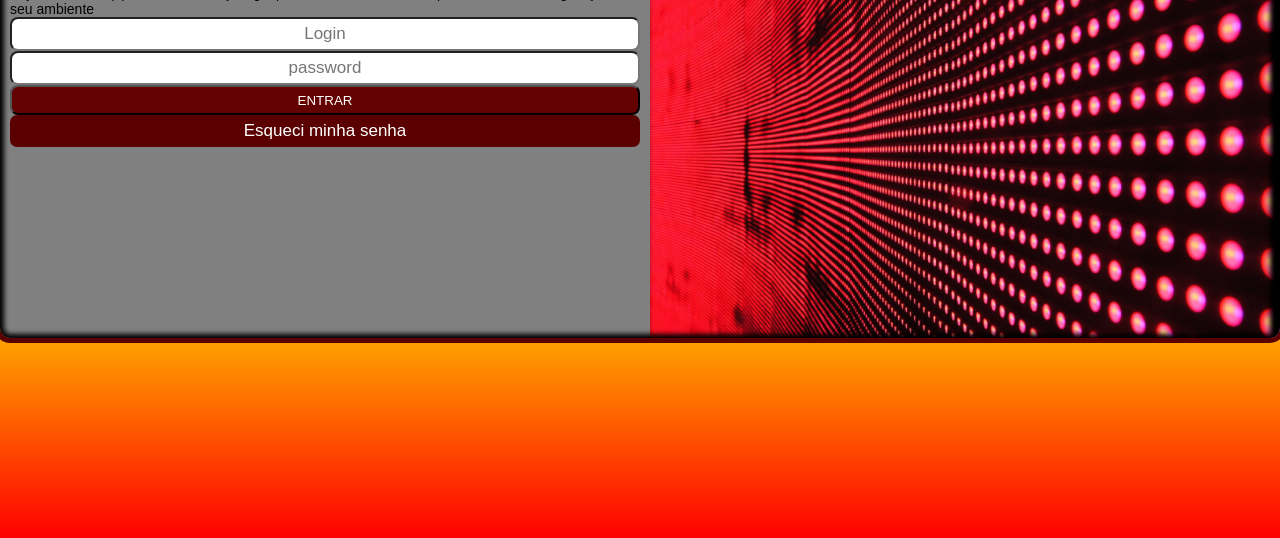
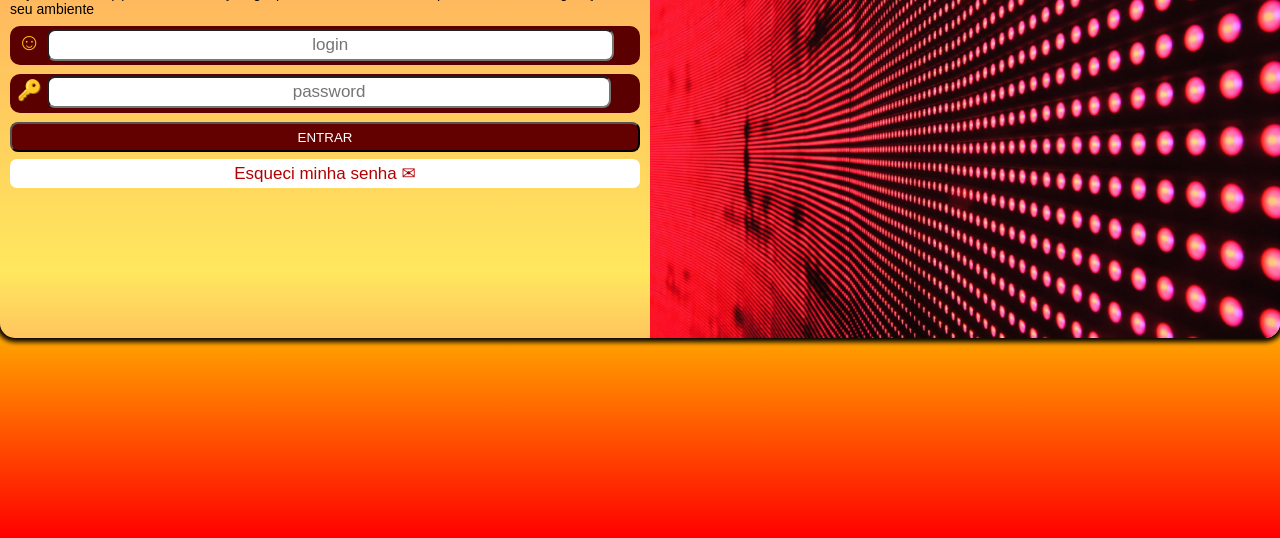
Before and after one commit to Lonecrow2/projeto-login, a plain HTML site: page index.html in a window 1280 px wide. Shown: the part 262-800 px from the top of the page. Drawn offline with Linux system fonts and the light colour scheme.

Commit message:
Estilizações com CSS

```diff
--- a/estilos/style.css
+++ b/estilos/style.css
@@ -30,6 +30,7 @@ h1 {
 }
 
 a{
+    margin-top: 4px;
     text-decoration: none;
 }
 
@@ -40,21 +41,18 @@ p{
 #login {
     display: flex;
     overflow: hidden;
-    background-color: grey;
+    background-color: #ffffff5e;
     position: absolute;
     top: 50%;
     left: 50%;
     transform: translate(-50%, -50%);
-    border: 5px solid #5a0000;
-    box-shadow: inset 0px 0px 5px 4px black;
-
+    box-shadow: 0px 0px 5px 4px black;
     height: 50vh;
     width: 160vh;
 }
 
 
 #imagem {
-    box-shadow: inset -6px 0px 5px 4px black;
     background-image: url(../imagens/back-red.jpg);
     background-size: 100% 100%;
     display: flex;
@@ -83,32 +81,82 @@ p{
 }
 
 .form-all{
+    margin-top: 9px;
+    height: 30px;
+    border-radius: 8px;
+}
+
+.form-all2{
+
+    margin-top: 9px;
     height: 30px;
     border-radius: 8px;
 }
 
 #lost-pass-id{
+    margin-top: 3px;
     border-radius: 7px;
-    padding: 6px;
+    padding: 4px;
     text-align: center;
     font-size: 17px;
-    background-color: #5a0000;
-
-    color: white;
+    background-color: #ffffff;
+    color: rgb(179, 0, 0);
 }
 
 #entrar-id{
+
     background-color: #630000;
     color: white;
 
 }
 
 #login-id{
+    margin-top: 1.4px;
+    height: 28px;
+    border-radius: 8px;
+    width: 90%;
     text-align: center;
     font-size: 17px;
 }
 
 #password-id{
+    height: 28px;
+    border-radius: 8px;
+    width: 89.5%;
     text-align: center;
     font-size: 17px;
+
 }
+
+
+
+#password-div{
+    padding: 2px;
+    height: 35px;
+    border-radius: 8px;
+    border-radius: 10px;
+    background-color: #5a0000;
+
+}
+
+#email-div{
+    padding: 2px;
+    height: 35px;
+    border-radius: 8px;
+    border-radius: 10px;
+    background-color: #5a0000;
+}
+
+#email-div::before{
+    content: "\263A";
+    color: #ffbc02;
+    font-size: 24px;
+    padding: 5px;
+}
+
+#password-div::before {
+    content: "\1F511";
+    color: white;
+    font-size: 20px;
+    padding: 5px;
+}
--- a/index.html
+++ b/index.html
@@ -17,14 +17,14 @@
             <form action="login.php" method="post" id="formulario2">
 
                 <label for="login-id"></label>
-                <input type="email" name="longin" id="login-id" required class="form-all" placeholder="Login">
+                <div id="email-div" class="form-all2"><input type="email" name="longin" id="login-id" required class="form-all2" placeholder="login"></div>
 
                 <label for="password-id"></label>
-                <input type="password" name="password" id="password-id" required class="form-all" placeholder="password">
+                <div id="password-div" class="form-all"><input type="password" name="password" id="password-id" required  placeholder="password"></div>
 
                 <input type="submit" value="ENTRAR" id="entrar-id" class="form-all">
 
-                <a href="#" rel="recuperar senha" ><div id="lost-pass-id">Esqueci minha senha</div></a>
+                <a href="#" rel="recuperar senha" ><div id="lost-pass-id">Esqueci minha senha &#9993;</div></a>
 
 
             </form>
```
